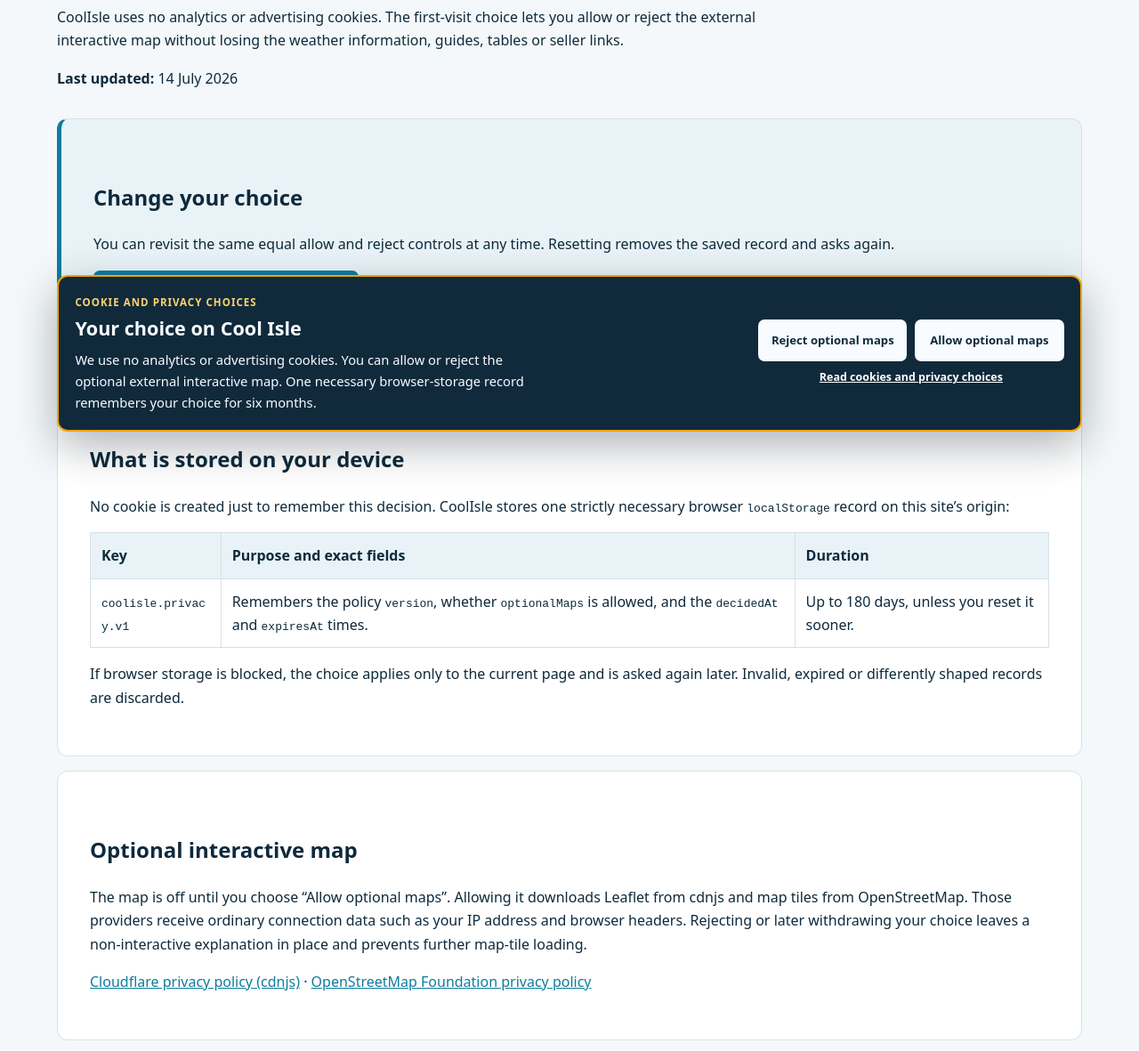
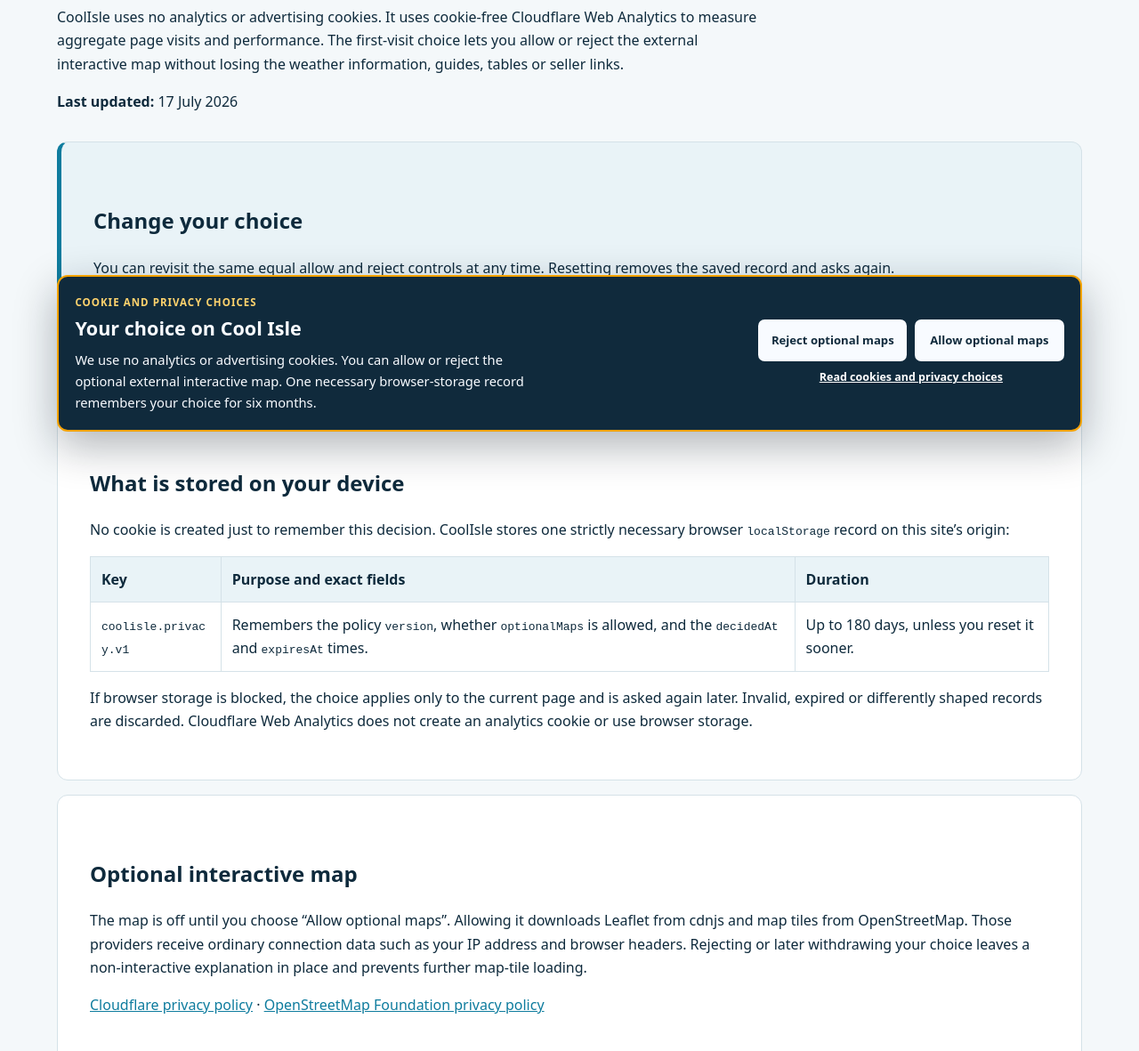
Before and after one commit to BREXAtlas/Cool-Isle, a website: page cookies.html in a window 1280 px wide. Shown: the part 299-1480 px from the top of the page at 89% size. Drawn offline with Linux system fonts and the light colour scheme.

Commit message:
Document Cool Isle cookie-free analytics

```diff
--- a/cookies.html
+++ b/cookies.html
@@ -4,7 +4,7 @@
 <meta charset="UTF-8">
 <meta name="viewport" content="width=device-width, initial-scale=1.0">
 <title>Cookies &amp; Privacy Choices — CoolIsle UK</title>
-<meta name="description" content="How CoolIsle UK remembers your privacy choice and when optional external maps are loaded.">
+<meta name="description" content="How CoolIsle UK uses cookie-free analytics, remembers your privacy choice and loads optional external maps.">
 <link rel="canonical" href="https://brexatlas.github.io/Cool-Isle/cookies.html">
 <link rel="stylesheet" href="weatherchart/assets/css/privacy-choices.css">
 <script type="module" src="weatherchart/assets/js/privacy-choices.js"></script>
@@ -19,8 +19,8 @@
   <div class="hero">
     <p class="eyebrow">Cookie and privacy choices</p>
     <h1>You control the optional map</h1>
-    <p>CoolIsle uses no analytics or advertising cookies. The first-visit choice lets you allow or reject the external interactive map without losing the weather information, guides, tables or seller links.</p>
-    <p><strong>Last updated:</strong> 14 July 2026</p>
+    <p>CoolIsle uses no analytics or advertising cookies. It uses cookie-free Cloudflare Web Analytics to measure aggregate page visits and performance. The first-visit choice lets you allow or reject the external interactive map without losing the weather information, guides, tables or seller links.</p>
+    <p><strong>Last updated:</strong> 17 July 2026</p>
   </div>
 
   <section class="choice-box" aria-labelledby="change-choice-title">
@@ -37,18 +37,18 @@
       <thead><tr><th>Key</th><th>Purpose and exact fields</th><th>Duration</th></tr></thead>
       <tbody><tr><td><code>coolisle.privacy.v1</code></td><td>Remembers the policy <code>version</code>, whether <code>optionalMaps</code> is allowed, and the <code>decidedAt</code> and <code>expiresAt</code> times.</td><td>Up to 180 days, unless you reset it sooner.</td></tr></tbody>
     </table>
-    <p>If browser storage is blocked, the choice applies only to the current page and is asked again later. Invalid, expired or differently shaped records are discarded.</p>
+    <p>If browser storage is blocked, the choice applies only to the current page and is asked again later. Invalid, expired or differently shaped records are discarded. Cloudflare Web Analytics does not create an analytics cookie or use browser storage.</p>
   </section>
 
   <section aria-labelledby="maps-title">
     <h2 id="maps-title">Optional interactive map</h2>
     <p>The map is off until you choose “Allow optional maps”. Allowing it downloads Leaflet from cdnjs and map tiles from OpenStreetMap. Those providers receive ordinary connection data such as your IP address and browser headers. Rejecting or later withdrawing your choice leaves a non-interactive explanation in place and prevents further map-tile loading.</p>
-    <p><a href="https://www.cloudflare.com/privacypolicy/" rel="external noopener">Cloudflare privacy policy (cdnjs)</a> · <a href="https://osmfoundation.org/wiki/Privacy_Policy" rel="external noopener">OpenStreetMap Foundation privacy policy</a></p>
+    <p><a href="https://www.cloudflare.com/privacypolicy/" rel="external noopener">Cloudflare privacy policy</a> · <a href="https://osmfoundation.org/wiki/Privacy_Policy" rel="external noopener">OpenStreetMap Foundation privacy policy</a></p>
   </section>
 
   <section aria-labelledby="other-title">
     <h2 id="other-title">Other external connections</h2>
-    <p>Google Fonts, selected Unsplash images, Open-Meteo weather data and the published WeatherChart dataset may be requested as part of the page. The optional-map choice does not control those requests. Following a seller, official-source or social-source link takes you to that third party under its own privacy terms. CoolIsle does not run checkout, receive basket details or add affiliate identifiers to seller links.</p>
+    <p>Cloudflare Web Analytics loads on each page and receives a small cookie-free page-view and performance beacon. Google Fonts, selected Unsplash images, Open-Meteo weather data and the published WeatherChart dataset may also be requested as part of the page. The optional-map choice does not control those requests. Following a seller, official-source or social-source link takes you to that third party under its own privacy terms. CoolIsle does not run checkout, receive basket details or add affiliate identifiers to seller links.</p>
     <p>CoolIsle has no account system and does not receive your choice record. The site’s public source and issue tracker are operated through the <a href="https://github.com/BREXAtlas/Cool-Isle" rel="external noopener">BREXAtlas/Cool-Isle GitHub repository</a>. GitHub issues are public, so do not post private contact details there.</p>
   </section>
 
@@ -60,7 +60,7 @@
 
   <section class="cross-promo" aria-labelledby="weatherchart-title">
     <h2 id="weatherchart-title">Looking for the live forecast?</h2>
-    <p>Visit <a href="https://brexatlas.github.io/WeatherChartUK/">WeatherChart UK</a> for hourly refreshed UK forecasts, official warning links, charts and explainers. WeatherChart is hosted separately and keeps its own privacy choice.</p>
+    <p>Visit <a href="https://brexatlas.github.io/WeatherChartUK/">WeatherChart UK</a> for hourly refreshed UK forecasts, official warning links, charts and explainers. WeatherChart is hosted separately, uses its own Cloudflare analytics token and keeps its own privacy choice.</p>
   </section>
 </main>
 <footer><div class="shell">© 2026 CoolIsle UK · <a href="index.html">Home</a> · <a href="cookies.html" data-privacy-settings>Privacy choices</a> · <a href="https://brexatlas.github.io/WeatherChartUK/">WeatherChart UK</a></div></footer>
```
